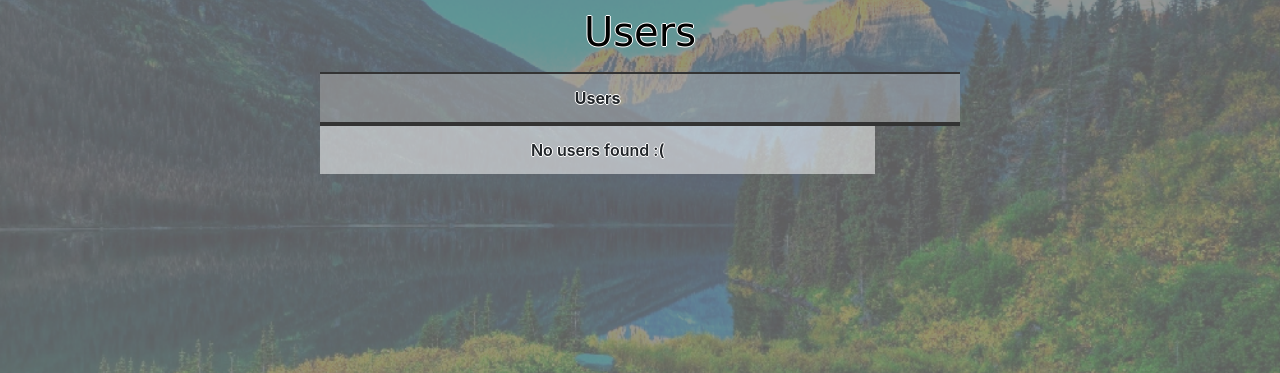
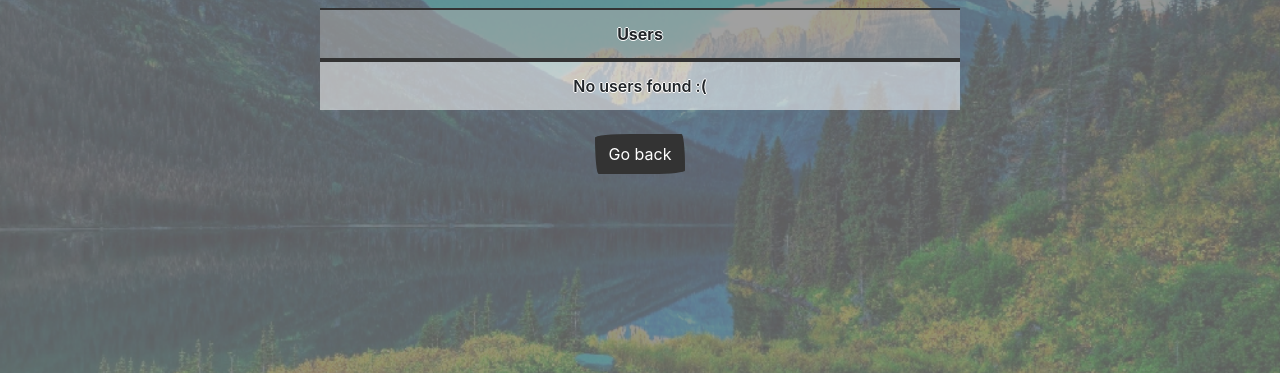
Before and after one commit to Jelleas/WebIK, a Flask app: page /browse_users in a window 1280 px wide. Shown: the part 131-504 px from the top of the page. Run offline with Flask 2, Linux system fonts and the light colour scheme; a user stored in the database is signed in; some libraries are stand-ins or nearby versions; some web fonts are replaced.

Commit message:
Je kan teruggaan naar het zoek menu als er geen resultaten zijn voor de ingevoerde naam

```diff
--- a/application.py
+++ b/application.py
@@ -112,6 +112,7 @@ def logout():
 
     # redirect user to login form
     return redirect(url_for("login"))
+
 @app.route("/forgottenpassword", methods=["GET", "POST"])
 def forgottenpassword():
     if request.method == "POST":
@@ -139,6 +140,7 @@ def register():
             return render_template("register.error.html")
         elif request.form.get("confirmation") != request.form.get("password"):
             return render_template("register.error.html")
+
         # check to see whether username already exists
         elif len(check_exists(request.form.get("username"))):
             return render_template("register.error.html")
@@ -279,17 +281,20 @@ def browse_users():
     global finished
     finished = 0
     if request.method == "POST":
-        # find which user was invited
-        invite_id = int(request.form.get("invite_id"))
-        # check input
-        if invite_id == session.get("user_id"):
-            error = "Unable to invite yourself"
-            return render_template("browse_users.html", results=results, error=error)
+        if request.form["invite_id"] != "back":
+            # find which user was invited
+            invite_id = int(request.form.get("invite_id"))
+            # check input
+            if invite_id == session.get("user_id"):
+                error = "Unable to invite yourself"
+                return render_template("browse_users.html", results=results, error=error)
+            else:
+                # create a game and lookup the game id
+                game_id = create_game(session.get("user_id"), invite_id)
+                # put the player in-game
+                return redirect(url_for("play"))
         else:
-            # create a game and lookup the game id
-            game_id = create_game(session.get("user_id"), invite_id)
-            # put the player in-game
-            return redirect(url_for("play"))
+            return redirect(url_for("find_game"))
     else:
         return render_template("browse_users.html", results=results)
 
@@ -339,6 +344,7 @@ def instaplay():
     # choose a random id
     random_id = random.randrange(len(ids))
     invite_id = ids[random_id]["id"]
+
     # keep choosing a random id while the random id is the same as the user's id
     while invite_id == session.get("user_id"):
         random_id = random.randrange(len(ids))
--- a/templates/browse_users.html
+++ b/templates/browse_users.html
@@ -26,6 +26,7 @@
   <div id="error" class="alert alert-danger" role="alert">You cannot invite yourself!</div>
 {% endif %}
 
+{% if results %}
 <b><label for="exampleTextarea"><h1>Users</h1></label></b>
     <table class="table">
       <thead>
@@ -34,7 +35,6 @@
           <th scope="col"></th>
         </tr>
       </thead>
-      {% if results %}
           {% for user in results %}
             <tr>
                 <td>{{ user.username }}</td> <td><form><button class="btn btn-primary" value="{{ user.id }}" name="invite_id" type="submit" formmethod="POST">Invite</button></form></td>
@@ -49,9 +49,20 @@
               </td>
             </tr>
           {% endfor %}
-        {% else %}
-          <td>No users found :(</td>
-        {% endif %}
+{% else %}
+  <table class="table">
+    <thead>
+      <tr>
+        <th colspan="4">Users</th>
+      </tr>
+    </thead>
+    <td colspan="4">No users found :(</td>
+  </table>
+  <br>
+  <form>
+    <button class="btn btn-primary" type="submit" name="invite_id" value="back" formmethod="POST">Go back</button>
+  </form>
+{% endif %}
     </thead>
   </div>
 </div>
```
